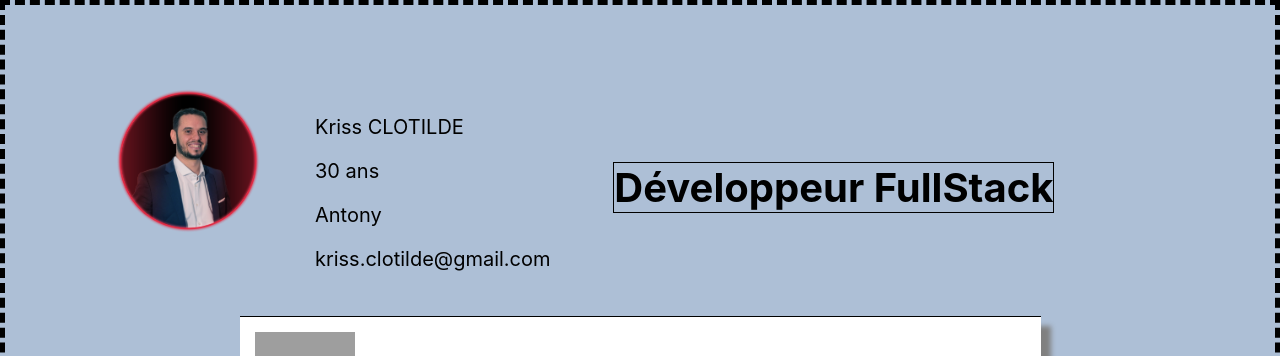
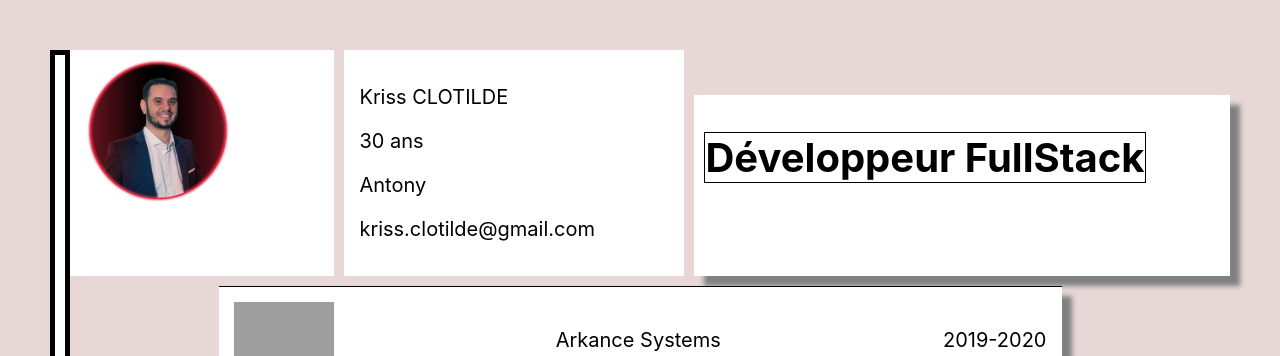
Before and after one commit to lion92/contact, a React (Create React App) app: page / in a window 1280 px wide. Shown: the top 356 px of the page. Built offline with nearby package versions, Linux system fonts and the light colour scheme; grey boxes are pictures that could not be loaded.

Commit message:
amelioration cv

```diff
--- a/src/container/ContainerCV.js
+++ b/src/container/ContainerCV.js
@@ -11,7 +11,11 @@ class ContainerCV extends Component {
   render() {
     return (
       <>
+
+
+
         <div id="Principal">
+        <div className="bandeTitre"> </div>
           <Photos />
           <Contact />
           <Welcome />
--- a/src/container/ContainerPrincipal.css
+++ b/src/container/ContainerPrincipal.css
@@ -1,15 +1,22 @@
 #Principal{
-  height: 70vh;
+
   padding: 30px;
-  margin: 30px;
+
     display:grid;
-    grid-template-columns: 1fr 2fr 4fr ;
-    grid-template-rows: repeat(6, 1fr);
 
+
+  }
+  .bandeTitre{
+    border: solid 5px black;
+    display: block;
+    position: absolute;
+    height: 1400px;
+    background-color: white
   }
 .niveauJAVA{
   width: 70%;
   border-bottom: solid 10px blue ;
+
 }
 .niveauJAVASCRIPT{
   width: 50%;
@@ -28,7 +35,8 @@ padding: 5px;}
 .titre{
     margin-top: 50px;
     padding: 10px;
-
+    box-shadow: 10px 10px 5px grey;
+    background-color: white;
     grid-column-start: 3;
 
     grid-row-start:  1;
@@ -77,15 +85,18 @@ padding: 5px;}
   .divPhoto{
     grid-column-start:  1;
     grid-row-start:  1;
+
+    background-color: white;
   }
   .contact{
     grid-column-start:  2;
     grid-row-start:  1;
 
+    background-color: white;
   }
  body{
 
-  background: rgb(173, 191, 214)
+  background: rgb(231, 215, 215)
 
   }
   .ContactG{
@@ -115,5 +126,6 @@ body {
 
 body {
   height: 100%;
-  border: 5px dashed black;
+
+
 }
```
